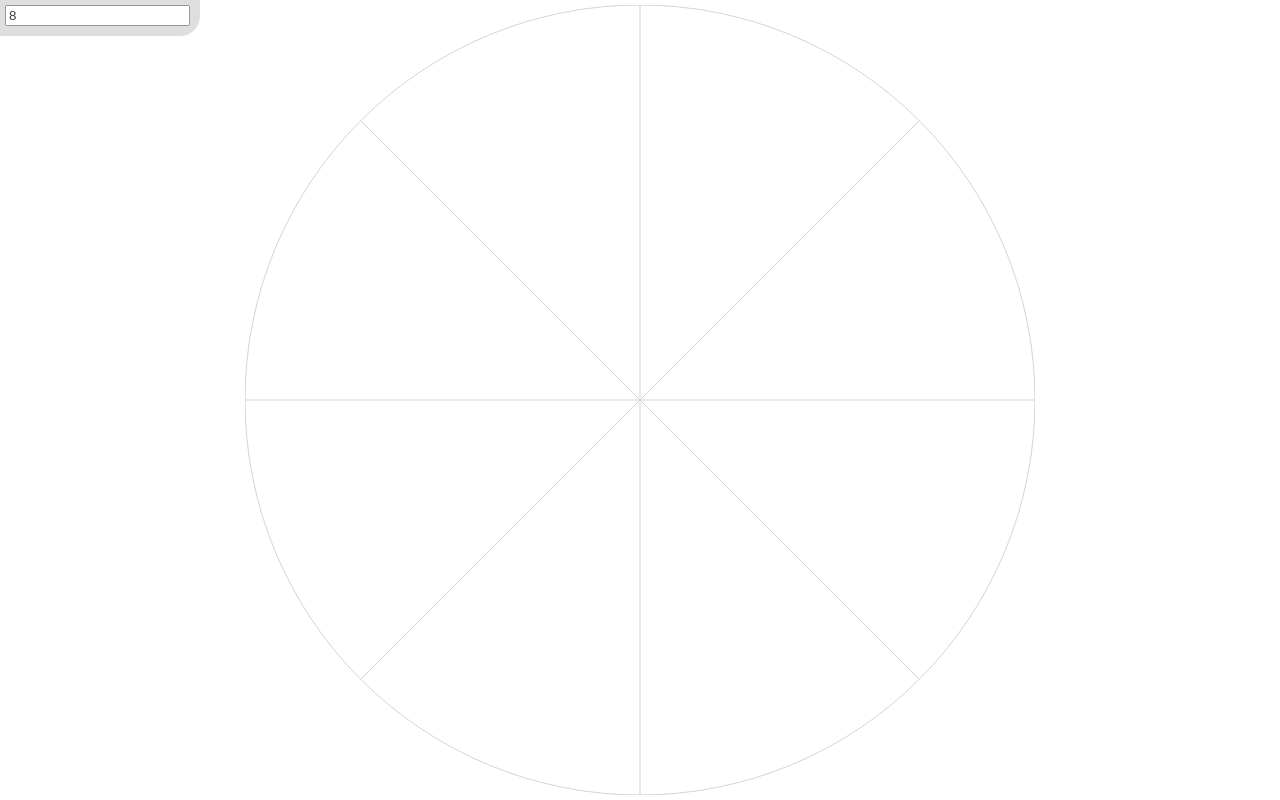
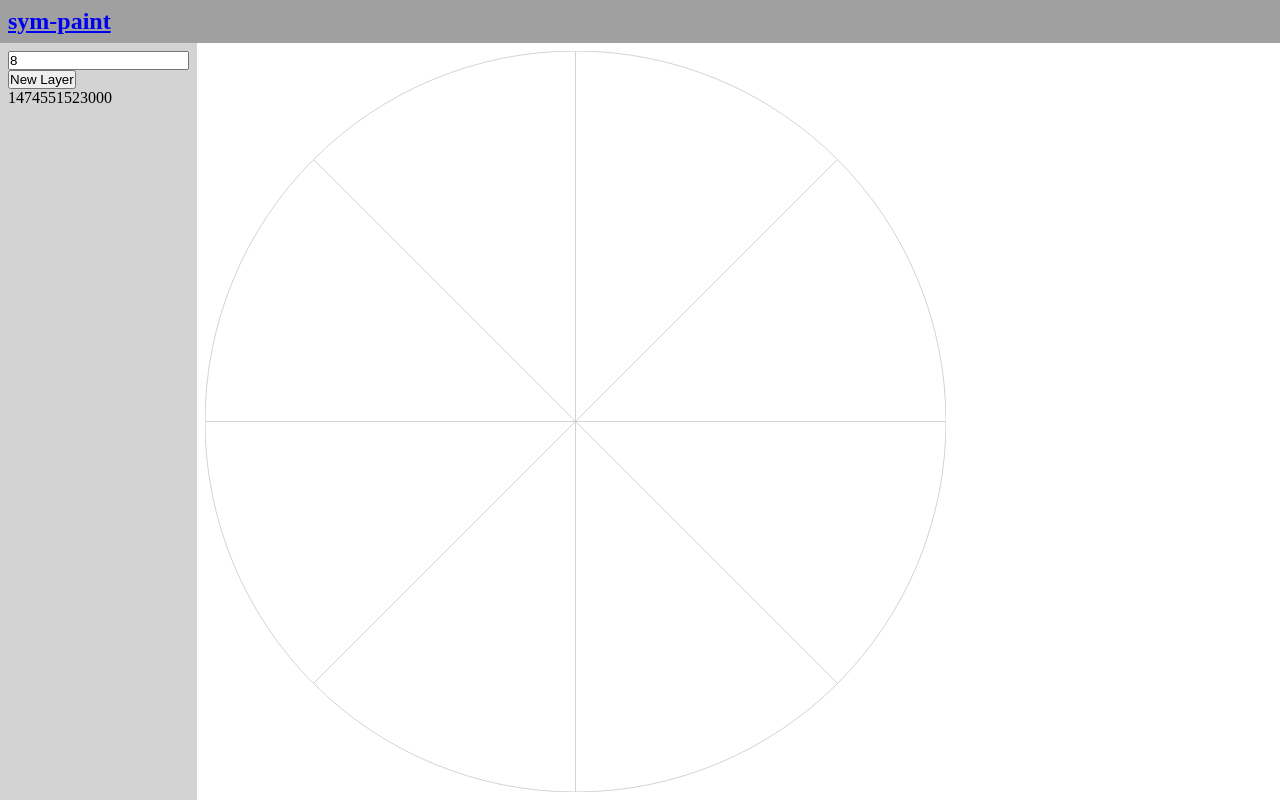
Before and after one commit to mtnewton/sym-paint, a website: page index.html in a window 1280 px wide. Drawn offline with Linux system fonts and the light colour scheme.

Commit message:
ability to create new layers

```diff
--- a/index.html
+++ b/index.html
@@ -7,12 +7,32 @@
 </head>
 <body>
 
-<canvas id="backgroundCanvas" class="canvas">Browser does not support canvas.</canvas>
-<canvas id="mainCanvas" class="canvas">Browser does not support canvas.</canvas>
-<canvas id="drawingCanvas" class="canvas">Browser does not support canvas.</canvas>
+<div id="header">
+    <h2><a href="http://github.com/mtnewton/sym-paint">sym-paint</a></h2>
+</div>
+<div id="content">
+    <div id="sidebar">
 
-<div id="controls">
-    <input id="segment-input" type="number" value="8" placeholder="Sym Count">
+        <div id="new-layer-container">
+
+            <input id="segment-input" type="number" value="8" placeholder="Sym Count"/>
+            <input id="new-layer-button" type="button" value="New Layer"/>
+
+        </div>
+
+
+        <div id="layers-container">
+
+        </div>
+
+    </div>
+
+    <div id="canvas-container">
+
+        <canvas id="c-segments">Browser does not support canvas.</canvas>
+        <canvas id="c-input">Browser does not support canvas.</canvas>
+
+    </div>
 </div>
 
 <script src="bower_components/jquery/dist/jquery.js"></script>
--- a/js/js.js
+++ b/js/js.js
@@ -1,55 +1,82 @@
 (function ($) {
 
 
-    var bc = document.getElementById("backgroundCanvas"), bctx;
-    var mc = document.getElementById("mainCanvas"), mctx, size;
-    var c = document.getElementById("drawingCanvas"), ctx;
-    var $segmentInput = $("#segment-input"), segmentCount;
-
+    var cs = document.getElementById("c-segments"), csctx, size;
+    var c = document.getElementById("c-input"), ctx;
+    var layersContainer = document.getElementById("layers-container");
+    var cc, ccctx; //The current canvas and context.
+    var segments; //current number of segments for this layer.
+    var $segmentInput = $("#segment-input");
+    var newLayerButton = document.getElementById('new-layer-button');
     var prevX, prevY, currX, currY, flag = false, dot_flag = false;
+    var layers = [], currentLayer;
 
 
-    function initCanvas() {
-        var wWidth = $(window).width();
-        var wHeight = $(window).height();
-        size = Math.min(wWidth, wHeight) - 10;
-        c.width  = mc.width  = bc.width  = size;
-        c.height = mc.height = bc.height = size;
+
+    function init() {
+        var canvasContainer = $('#canvas-container');
+        var wWidth = canvasContainer.width();
+        var wHeight = canvasContainer.height()-$('#header').height();
+        size = Math.min(wWidth, wHeight)-16;
+        cs.width = c.width = size;
+        cs.height = c.height = size;
+        csctx = cs.getContext('2d');
         ctx = c.getContext('2d');
-        mctx = mc.getContext('2d');
-        bctx = bc.getContext('2d');
-        readSegments();
         ctx.lineWidth = 2;
+        newLayer(8);
+        changeToLayer(0);
+        startListeners();
     }
 
-    function readSegments() {
-        segmentCount = parseInt($segmentInput.val());
-
-        bctx.save();
-        bctx.clearRect(0, 0, size, size);
-        bctx.strokeStyle = "#D3D3D3";
-        bctx.beginPath();
-        bctx.arc(size / 2, size / 2, size / 2, 0, Math.PI * 2);
-        bctx.stroke();
-        bctx.restore();
-
+    function changeToLayer(layerIndex) {
+        ctx.clearRect(0, 0, size, size);
+        currentLayer = layerIndex;
+        segments = layers[layerIndex].segments;
+        cc = layers[layerIndex];
+        ccctx = cc.getContext('2d');
+        updateLayersContainer();
         drawSegments();
     }
 
+    function newLayer(segmentCount) {
+        var newCanvas = document.createElement('canvas');
+        newCanvas.id = (new Date()).getTime();
+        newCanvas.width = size;
+        newCanvas.height = size;
+        newCanvas.segments = segmentCount;
+        layers.push(newCanvas);
+        $(c).before(newCanvas);
+        updateLayersContainer();
+        changeToLayer(layers.length-1);
+    }
+
+    function updateLayersContainer(){
+        layersContainer = $('#layers-container');
+        layersContainer.html("");
+        for (var i=0; i<layers.length; i++) {
+            layersContainer.append(layers[i].id+"\n");
+        }
+    }
+
     function drawSegments() {
-        bctx.save();
-        bctx.strokeStyle = "#D3D3D3";
+
+        csctx.save();
+        csctx.clearRect(0, 0, size, size);
+        csctx.strokeStyle = "#D3D3D3";
+        csctx.beginPath();
+        csctx.arc(size / 2, size / 2, size / 2, 0, Math.PI * 2);
+        csctx.stroke();
 
         var x, y;
-        for (var i = 0; i < segmentCount; i++) {
-            bctx.beginPath();
-            bctx.moveTo(size / 2, size / 2);
-            x = size / 2 * Math.cos(2 * Math.PI / segmentCount * i) + size / 2;
-            y = size / 2 * Math.sin(2 * Math.PI / segmentCount * i) + size / 2;
-            bctx.lineTo(x, y);
-            bctx.stroke()
+        for (var i = 0; i < segments; i++) {
+            csctx.beginPath();
+            csctx.moveTo(size / 2, size / 2);
+            x = size / 2 * Math.cos(2 * Math.PI / segments * i) + size / 2;
+            y = size / 2 * Math.sin(2 * Math.PI / segments * i) + size / 2;
+            csctx.lineTo(x, y);
+            csctx.stroke()
         }
-        bctx.restore();
+        csctx.restore();
     }
 
     function startListeners() {
@@ -57,20 +84,43 @@
             canvasEvent(e)
         });
 
-        $segmentInput.on('change', function () {
-            readSegments();
-            ctx.clearRect(0,0,size,size);
+        $(newLayerButton).on('click', function (e) {
+            var num = $segmentInput.val();
+            newLayer(num);
         })
     }
 
+
+    function getCanvasPos(e) {
+
+        var mouseX = e.clientX + window.pageXOffset;
+        var mouseY = e.clientY + window.pageYOffset;
+
+        var _x = c.offsetLeft;
+        var _y = c.offsetTop;
+        var parent = c;
+        while(parent = parent.offsetParent) {
+            _x += parent.offsetLeft - parent.scrollLeft;
+            _y += parent.offsetTop - parent.scrollTop;
+        }
+
+        return {
+            x : mouseX-_x,
+            y : mouseY-_y
+        }
+    }
+
+
     //props: http://stackoverflow.com/a/8398189
     function canvasEvent(e) {
+        var pos;
         switch (e.type) {
             case "mousedown":
                 prevX = currX;
                 prevY = currY;
-                currX = e.clientX - c.offsetLeft;
-                currY = e.clientY - c.offsetTop;
+                pos = getCanvasPos(e);
+                currX=  pos.x;
+                currY=  pos.y;
                 flag = true;
                 dot_flag = true;
                 if (dot_flag) {
@@ -87,8 +137,9 @@
                 if (flag) {
                     prevX = currX;
                     prevY = currY;
-                    currX = e.clientX - c.offsetLeft;
-                    currY = e.clientY - c.offsetTop;
+                    pos = getCanvasPos(e);
+                    currX=  pos.x;
+                    currY=  pos.y;
                     ctx.beginPath();
                     ctx.moveTo(prevX, prevY);
                     ctx.lineTo(currX, currY);
@@ -103,16 +154,18 @@
     }
 
     function revolve() {
-        mctx.save();
-        mctx.translate(size / 2, size / 2);
-        for (var i = 0; i < segmentCount; i++) {
-            mctx.rotate(Math.PI * 2 / segmentCount);
-            mctx.drawImage(c, 0, 0, size, size, -size / 2, -size / 2, size, size);
+
+        ccctx.save();
+        ccctx.clearRect(0, 0, size, size); //prevents anti-aliasing/opacity visual issues.
+        ccctx.translate(size / 2, size / 2);
+        for (var i = 0; i < cc.segments; i++) {
+            console.log(size);
+            ccctx.rotate(Math.PI * 2 / cc.segments);
+            ccctx.drawImage(c, 0, 0, size, size, -size / 2, -size / 2, size, size);
         }
-        mctx.restore();
+        ccctx.restore();
     }
 
-    initCanvas();
-    startListeners();
+    init();
 
 }(jQuery));
--- /dev/null
+++ b/less/css.less
@@ -0,0 +1,58 @@
+@sidebar-bg: lightgrey;
+
+.disable-user-select() {
+  -webkit-user-select: none;
+  -khtml-user-select: none;
+  -moz-user-select: none;
+  -o-user-select: none;
+  user-select: none;
+}
+
+* {
+  margin: 0;
+  padding: 0;
+}
+
+html, body {
+  height: 100%;
+  overflow: hidden;
+  .disable-user-select();
+}
+
+#header {
+  width:100%;
+  background-color: darken(@sidebar-bg, 20%);
+  h2 {
+    padding: 8px;
+  }
+}
+
+#content {
+  display: table;
+  height:100%
+}
+
+#sidebar {
+  display: table-cell;
+  position:relative;
+  width: 200px;
+  height: 100%;
+  background-color: @sidebar-bg;
+  padding: 8px;
+}
+
+#canvas-container {
+  display: table-cell;
+  width: 100%;
+  position:relative;
+
+  canvas {
+    display: block;
+    position: absolute;
+    top: 8px;
+    bottom: 0;
+    left: 8px;
+    right: 0;
+    cursor: crosshair;
+  }
+}
```
Also changed, not shown: README.md (added), css/css.css.
